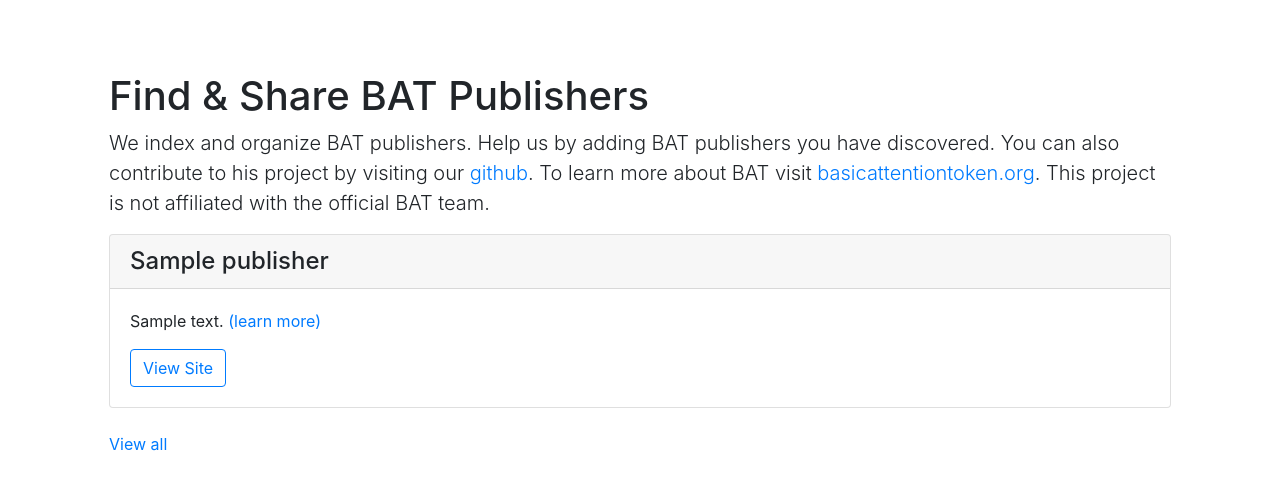
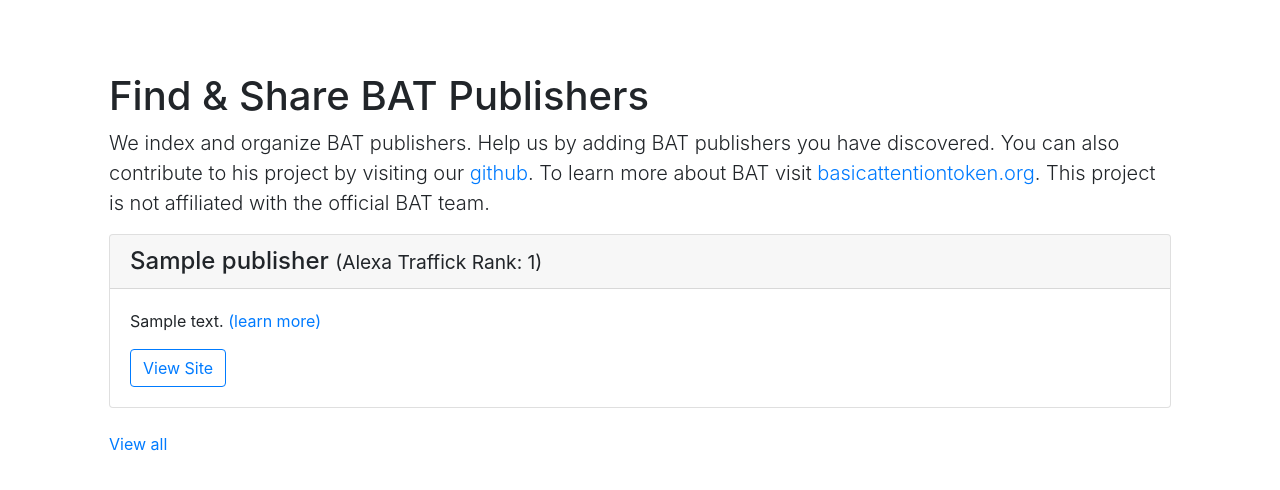
Before and after one commit to liledward/BatPubs, a Django app: page / in a window 1280 px wide. Shown: the part 56-546 px from the top of the page. Run offline with Django 3.2, Linux system fonts and the light colour scheme; tables that the repository leaves empty hold one stand-in row (values such as "Sample post"); some libraries are stand-ins or nearby versions.

Commit message:
update views order

```diff
--- a/publishers/views.py
+++ b/publishers/views.py
@@ -21,7 +21,7 @@
                 Q(category__icontains=slug)
             )
         else:
-            queryset = Publisher.objects.all().order_by("-timestamp")
+            queryset = Publisher.objects.all().order_by("popularity_rank")
         return queryset
 
 
@@ -35,7 +35,7 @@
     success_url = '/publishers/'
 
     def get_context_data(self, **kwargs):
-        kwargs['object_list'] = Publisher.objects.order_by('id')[:10]
+        kwargs['object_list'] = Publisher.objects.order_by('popularity_rank')[:10]
         return super(PublisherCreateView, self).get_context_data(**kwargs)
 
 
--- a/templates/home.html
+++ b/templates/home.html
@@ -8,7 +8,7 @@
 
 {% for obj in object_list %}
 <div class="card">
-  <h4 class="card-header">{{ obj.name }}</h4>
+  <h4 class="card-header">{{ obj.name }} <small>(Alexa Traffick Rank: {{ obj.popularity_rank }})</small></h4>
   <div class="card-body">
     <p class="card-text">{{ obj.description }} <a href="{{ obj.slug }}"> (learn more)</a></p>
     <a href="{{ obj.website_address }}"><button type="button" class="btn btn-outline-primary">View Site</button></a>
```
